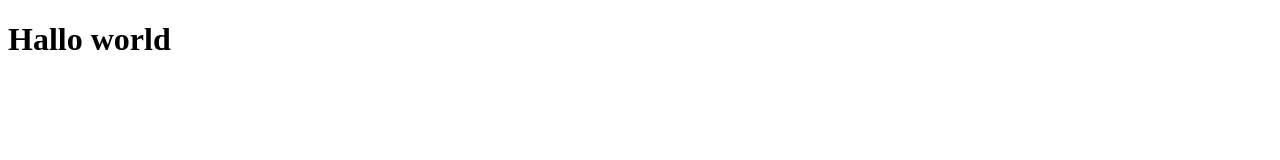
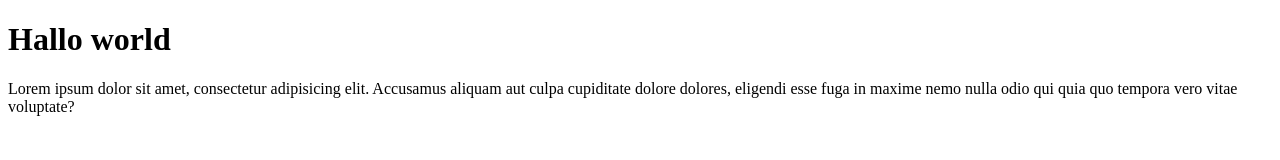
Before and after one commit to AlexZozulia/graduation-project, a plain HTML site: page index.html in a window 1280 px wide. Drawn offline with Linux system fonts and the light colour scheme.

```diff
--- a/index.html
+++ b/index.html
@@ -6,5 +6,6 @@
 </head>
 <body>
 <h1>Hallo world</h1>
+<p>Lorem ipsum dolor sit amet, consectetur adipisicing elit. Accusamus aliquam aut culpa cupiditate dolore dolores, eligendi esse fuga in maxime nemo nulla odio qui quia quo tempora vero vitae voluptate?</p>
 </body>
 </html>
```
Also changed, not shown: 1 other file.
